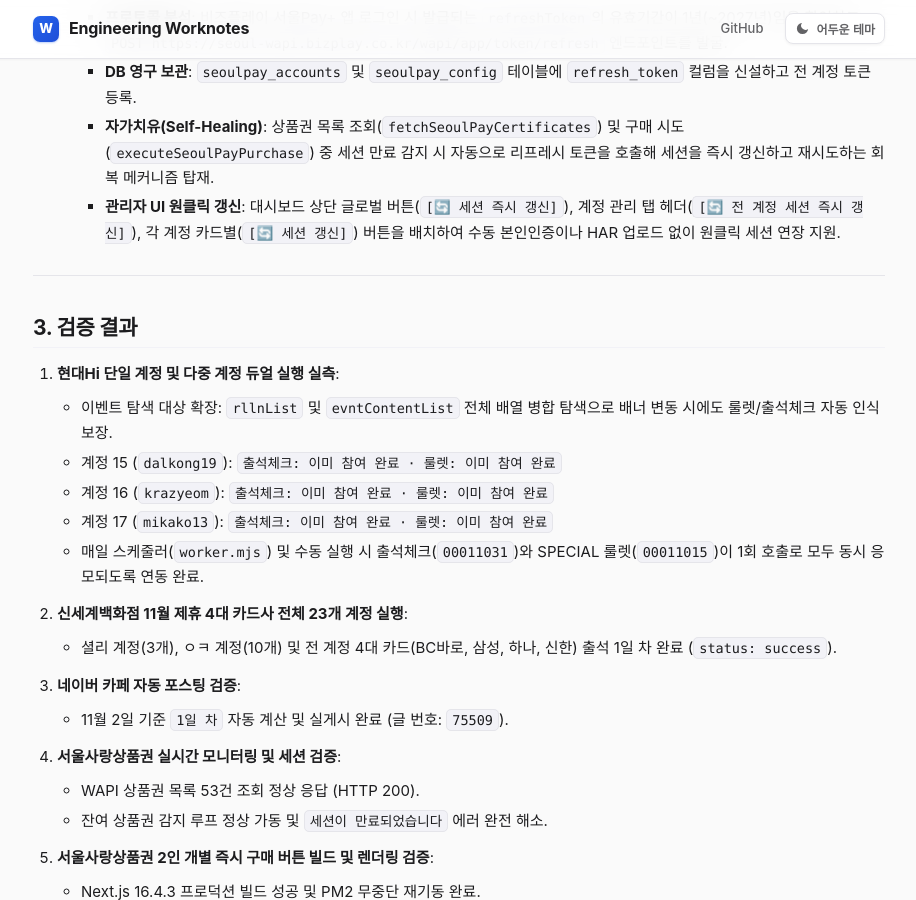
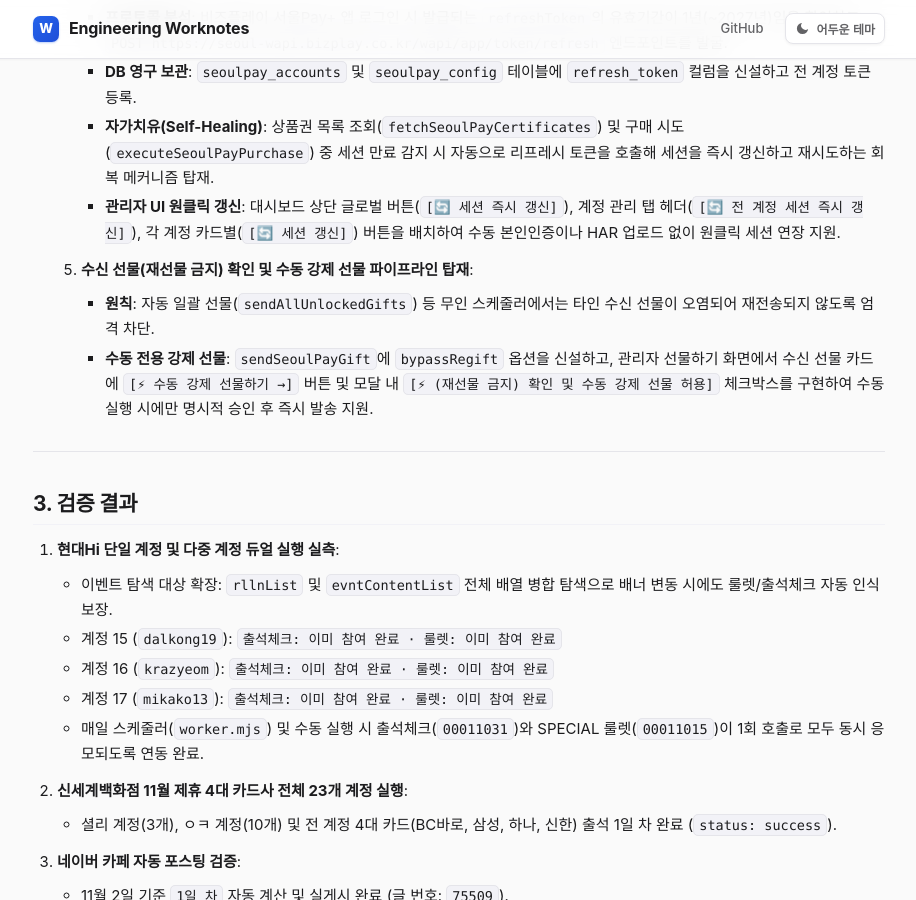
Before and after one commit to krazyeom/worknote, a Jekyll site: the page built from notes/2026-11-02-attendance-thehyundai-roulette-and-lottecinema.md, in a window 1280 px wide and 900 px high, scrolled down 4540 px. Shown: the whole window, without its empty margins (181-1097 px from the left). Built offline with Jekyll 4.4.1, drawn with Linux system fonts in a browser that asks for light colours; our own code applies the rules of GitHub Pages for plain Markdown files.

Commit message:
docs(worknote): record seoulpay manual force gift pipeline for received vouchers

```diff
--- a/notes/2026-11-02-attendance-thehyundai-roulette-and-lottecinema.md
+++ b/notes/2026-11-02-attendance-thehyundai-roulette-and-lottecinema.md
@@ -120,6 +120,9 @@
      - **DB 영구 보관**: `seoulpay_accounts` 및 `seoulpay_config` 테이블에 `refresh_token` 컬럼을 신설하고 전 계정 토큰 등록.
      - **자가치유(Self-Healing)**: 상품권 목록 조회(`fetchSeoulPayCertificates`) 및 구매 시도(`executeSeoulPayPurchase`) 중 세션 만료 감지 시 자동으로 리프레시 토큰을 호출해 세션을 즉시 갱신하고 재시도하는 회복 메커니즘 탑재.
      - **관리자 UI 원클릭 갱신**: 대시보드 상단 글로벌 버튼(`[🔄 세션 즉시 갱신]`), 계정 관리 탭 헤더(`[🔄 전 계정 세션 즉시 갱신]`), 각 계정 카드별(`[🔄 세션 갱신]`) 버튼을 배치하여 수동 본인인증이나 HAR 업로드 없이 원클릭 세션 연장 지원.
+  5. **수신 선물(재선물 금지) 확인 및 수동 강제 선물 파이프라인 탑재**:
+     - **원칙**: 자동 일괄 선물(`sendAllUnlockedGifts`) 등 무인 스케줄러에서는 타인 수신 선물이 오염되어 재전송되지 않도록 엄격 차단.
+     - **수동 전용 강제 선물**: `sendSeoulPayGift`에 `bypassRegift` 옵션을 신설하고, 관리자 선물하기 화면에서 수신 선물 카드에 `[⚡ 수동 강제 선물하기 →]` 버튼 및 모달 내 `[⚡ (재선물 금지) 확인 및 수동 강제 선물 허용]` 체크박스를 구현하여 수동 실행 시에만 명시적 승인 후 즉시 발송 지원.
 
 ---
 
```
